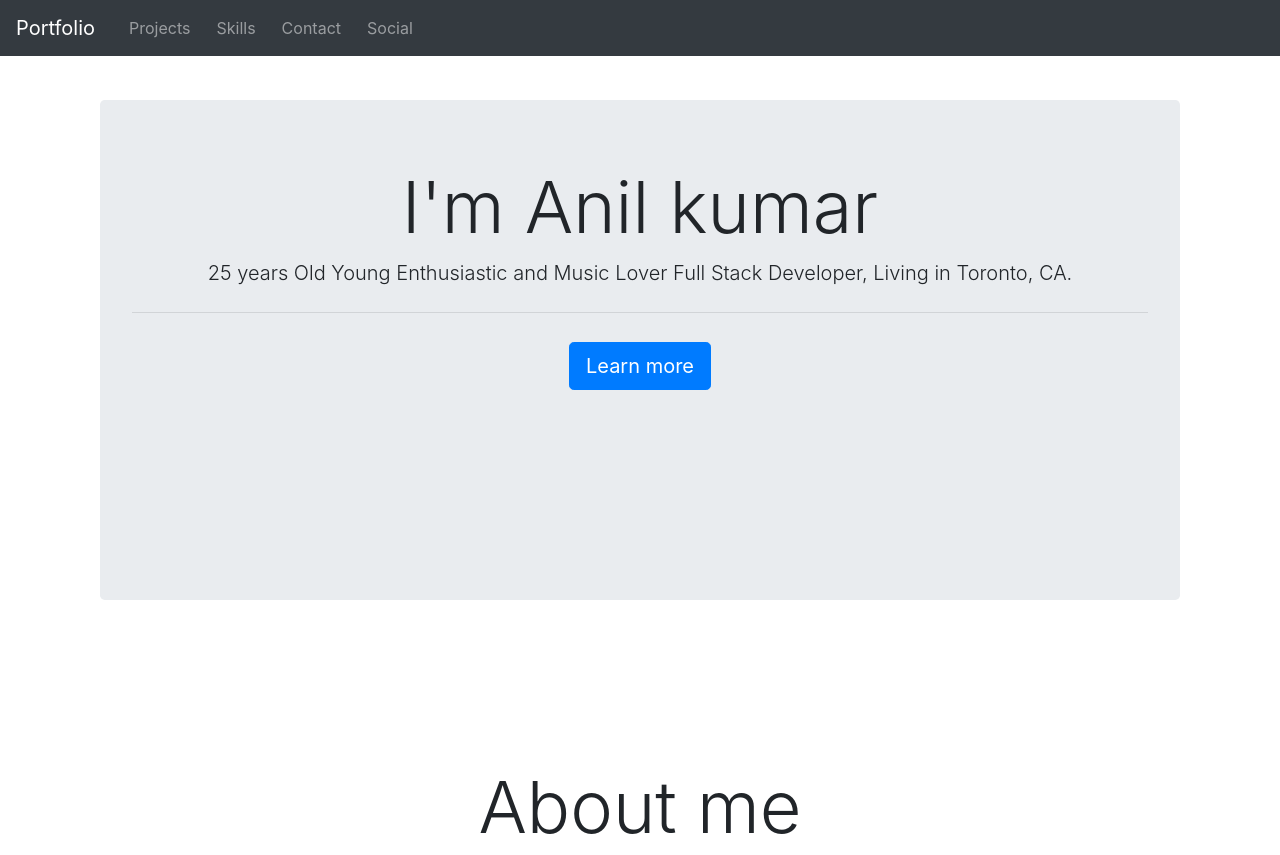
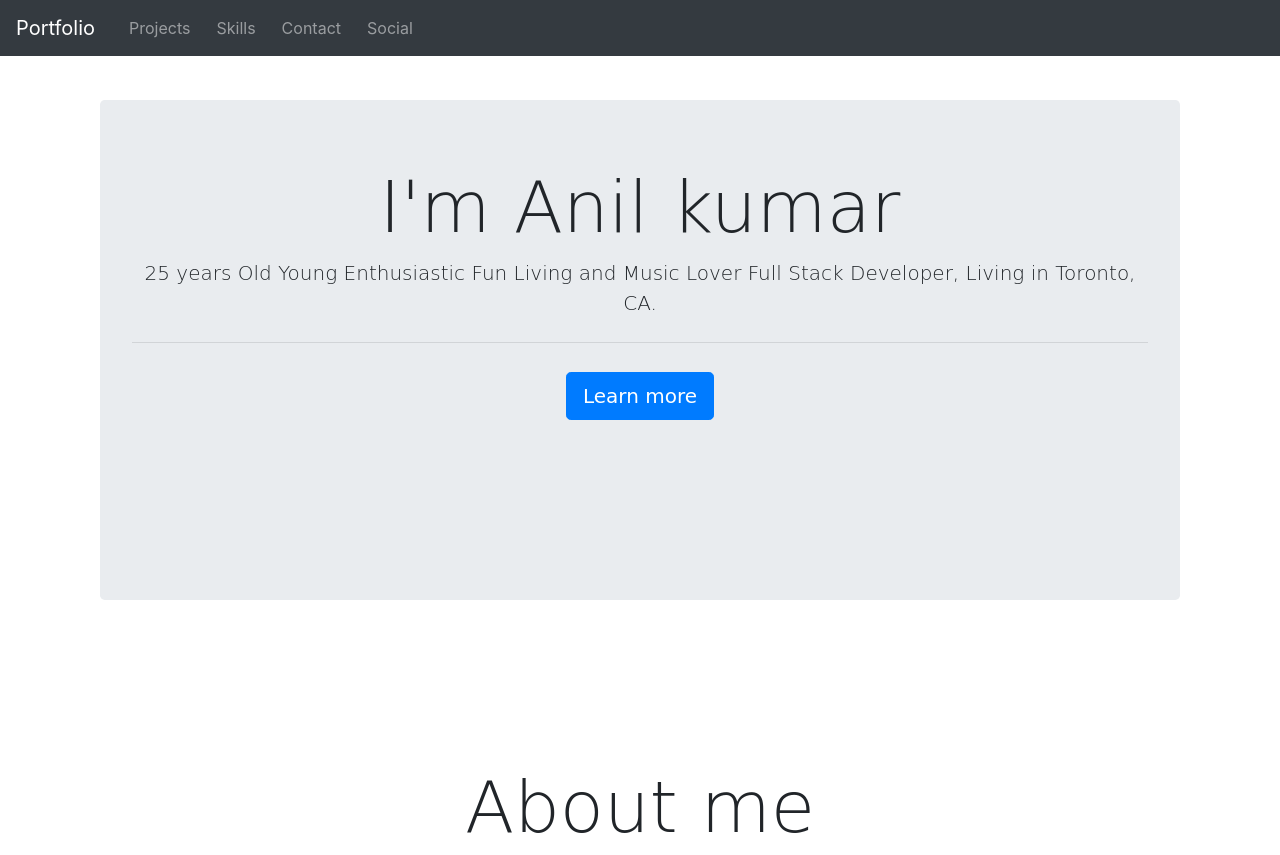
Before and after one commit to anil093/Anil-s-Portfolio, a PHP site: page / in a window 1280 px wide. Shown: the top 855 px of the page. Run offline with PHP 8.4, Linux system fonts and the light colour scheme; some libraries are stand-ins or nearby versions.

Commit message:
files added

```diff
--- a/index.html
+++ b/index.html
@@ -7,13 +7,18 @@
     <title>Document</title>
     <link rel="stylesheet" href="https://stackpath.bootstrapcdn.com/bootstrap/4.1.1/css/bootstrap.min.css" integrity="sha384-WskhaSGFgHYWDcbwN70/dfYBj47jz9qbsMId/iRN3ewGhXQFZCSftd1LZCfmhktB" crossorigin="anonymous">
     <link href="https://stackpath.bootstrapcdn.com/font-awesome/4.7.0/css/font-awesome.min.css" rel="stylesheet" integrity="sha384-wvfXpqpZZVQGK6TAh5PVlGOfQNHSoD2xbE+QkPxCAFlNEevoEH3Sl0sibVcOQVnN" crossorigin="anonymous">
+    <link rel="stylesheet"
+  href="https://cdn.jsdelivr.net/npm/animate.css@3.5.2/animate.min.css"
+  integrity="sha384-OHBBOqpYHNsIqQy8hL1U+8OXf9hH6QRxi0+EODezv82DfnZoV7qoHAZDwMwEJvSw"
+  crossorigin="anonymous">
+  <link href="https://fonts.googleapis.com/css?family=Josefin+Sans" rel="stylesheet">
     <link rel="stylesheet" href="style.css">
 </head>
 
 
 <body>
         <nav class="navbar navbar-expand-md navbar-dark fixed-top  bg-dark">
-                <a class="navbar-brand" href="#">Portfolio</a>
+                <a class="navbar-brand animated tada js-anchor-link " href="#aboutme">Portfolio</a>
                 <button class="navbar-toggler" type="button" data-toggle="collapse" data-target="#navbarColor03" aria-controls="navbarColor03" aria-expanded="false" aria-label="Toggle navigation">
                   <span class="navbar-toggler-icon"></span>
                 </button>
@@ -21,18 +26,18 @@
                 <div class="collapse navbar-collapse" "fixed-top" id="navbarColor03">
                   <ul class="navbar-nav mr-auto">
 
-                    <li class="nav-item">
-                      <a class="nav-link" href="#projects">Projects</a>
+                    <li class="nav-item animated bounceInLeft">
+                      <a  class="nav-link  js-anchor-link" href="#projects">Projects</a>
                     </li>
-                    <li class="nav-item">
-                            <a class="nav-link" href="#skills">Skills</a>
+                    <li class="nav-item animated bounceInLeft">
+                        <a  class="nav-link js-anchor-link" href="#skills">Skills</a>
                     </li>
-                    <li class="nav-item">
-                      <a class="nav-link" href="#contact">Contact</a>
+                    <li class="nav-item animated bounceInLeft">
+                      <a class="nav-link js-anchor-link" href="#contact">Contact</a>
                     </li>
 
-                    <li class="nav-item">
-                      <a class="nav-link" href="#social">Social</a>
+                    <li class="nav-item animated bounceInLeft">
+                      <a class="nav-link js-anchor-link" href="#social">Social</a>
                     </li>
 
                   </ul>
@@ -42,12 +47,12 @@
             </nav>
 
               <div class="jumbotron text-center heading">
-                    <h1 class="display-3">I'm Anil kumar</h1>
-                    <p class="lead">25 years Old Young Enthusiastic and Music Lover Full Stack Developer, Living in Toronto, CA.</p>
+                    <h1 class="display-3 animated rollIn">I'm Anil kumar</h1>
+                    <p class="lead">25 years Old Young Enthusiastic Fun Living and Music Lover Full Stack Developer, Living in Toronto, CA.</p>
                     <hr class="my-4">
                     <p></p>
                     <p class="lead">
-                      <a class="btn btn-primary btn-lg" href="#aboutme" role="button">Learn more</a>
+                      <a id= "grab" class="btn btn-primary btn-lg" href="#aboutme" role="button">Learn more</a>
                     </p>
                     <!--<img src="https://bradmangas.com/wp-content/uploads/2012/01/FHWI_8248_1600px.jpg" class="img-fluid" alt="Responsive image" width="1519px" heigth="705px"> -->
               </div>
@@ -58,8 +63,10 @@
                   <section id="aboutme">
                         <div class="about jumbotron text-center">
                         <h1 class="display-3">About me</h1>
-                        <p class="well">I am a Software designer and Database administrator with 3 long periods of scholastic experience having some expertise in programming Development and the techniques related with the procedure,
-                          <br> web Development and Database organization. . I have a Bachelors of computer applications from Panjab University, India. Right now, I am enlisted in the Web Development coding bootcamp at University of Toronto .
+                        <img src="https://pbs.twimg.com/profile_images/1007776105464393729/tPnD7IhM_400x400.jpg" class="fluid">
+
+                        <p id="text" class="well"><br>I am a Software designer and Database administrator with 3 long periods of scholastic experience having some expertise in programming Development and the techniques related with the procedure,
+                          <br> web Development and Dgit atabase organization. . I have a Bachelors of computer applications from Panjab University, India. Right now, I am enlisted in the Web Development coding bootcamp at University of Toronto .
                            <br>Graduated in Graduate Certificate which is Information Technology Solutions at Humber College spend significant time in Database Development , administration and web Development .
                            <br>A portion of the key specialized abilities I incorporate C/C++, Java, HTML, Javascript, jQuery, Ajax,API ,SQL and Node.js. Capability in various working frameworks (Windows XP/7/10 and Mobile stages – principally (iOS
                            <br>and Android) and IDEs (to be specific Eclipse, Netbeans and SQL Developer). Extra aptitudes incorporate basic reasoning, critical thinking, client administration and cooperative person.
@@ -74,19 +81,19 @@
                                 <h1 class="display-3">Projects</h1>
                                <h5> <p class="adjust">Guess Game</p></h5>
                             <a href="https://github.com/anil093/Hangman-Game"><button type="button" class="btn btn-secondary">View Code</button></a>
-                          <a href="https://anil093.github.io/Hangman-Game/assets/javascript/index.html"  ><button type="button" class="btn btn-secondary">Play Game</button></a>
+                          <a href="https://anil093.github.io/Hangman-Game/assets/javascript/index.html"  ><button type="button" class=" btn btn-secondary">Play Game</button></a>
 
                           <h5><p class="adjust"> Bookmark Application</p></h5>
                           <a href="https://github.com/anil093/BookMark-Application-"><button type="button" href=""class="btn btn-secondary">View Code</button> </a>
-                          <a href="https://anil093.github.io/BookMark-Application-/" ><button type="button" class="btn btn-secondary">BookMarks</button></a>
+                          <a href="https://anil093.github.io/BookMark-Application-/" ><button type="button" class=" btn btn-secondary">BookMarks</button></a>
 
                         <h5><p class="adjust">Face Battle</p></h5>
-                       <a href="https://github.com/mliu0506/group-project-1"><button type="button"class="btn btn-secondary">View Code</button></a>
-                       <a href="https://mliu0506.github.io/group-project-1/"><button type="button" class="btn btn-secondary">Play Game</button></a>
+                       <a href="https://github.com/mliu0506/group-project-1"><button type="button"class=" btn btn-secondary">View Code</button></a>
+                       <a href="https://mliu0506.github.io/group-project-1/"><button type="button" class=" btn btn-secondary">Play Game</button></a>
 
-                        <h5>  <P class="adjust">Chat App</P></h5><button type="button" href="https://github.com/anil093/Hangman-Game"class="btn btn-secondary">View Code</button><button type="button" class="btn btn-secondary">Chats Now</button>
-                                        <h5> <p class="adjust">Calculator</p></h5><button type="button" href="https://github.com/anil093/Hangman-Game"class="btn btn-secondary">View Code</button><button type="button" class="btn btn-secondary">Calculator</button>
-                                            <h5>   <p class="adjust">New search time</p></h5><button type="button" href="https://github.com/anil093/Hangman-Game"class="btn btn-secondary">View Code</button><button type="button" class="btn btn-secondary">Search Article</button>
+                        <h5> <P class="adjust">Chat App</P></h5><button type="button" href="https://github.com/anil093/Hangman-Game"class="btn btn-secondary">View Code</button><button type="button" class="btn btn-secondary">Chats Now</button>
+                        <h5> <p class="adjust">Calculator</p></h5><button type="button" href="https://github.com/anil093/Hangman-Game"class=" btn btn-secondary">View Code</button><button type="button" class="btn btn-secondary">Calculator</button>
+                        <h5>  <p class="adjust">New search time</p></h5><button type="button" href="https://github.com/anil093/Hangman-Game"class=" btn btn-secondary">View Code</button><button type="button" class="btn btn-secondary">Search Article</button>
                         </div>
 
                   </section>
@@ -190,7 +197,11 @@
                    </div>
                    </section>
 
+
+
                    <!-- contact-->
+                   <br>
+                   <br>
                    <div class ="container">
                   <section id="contact">
                    <div class="about jumbotron text-center">
@@ -221,5 +232,24 @@
                     </footer>
 </body>
 <script src="https://stackpath.bootstrapcdn.com/bootstrap/4.1.1/js/bootstrap.min.js" integrity="sha384-smHYKdLADwkXOn1EmN1qk/HfnUcbVRZyYmZ4qpPea6sjB/pTJ0euyQp0Mk8ck+5T" crossorigin="anonymous"></script>
-<script src="https://stackpath.bootstrapcdn.com/bootstrap/4.1.1/js/bootstrap.bundle.min.js" integrity="sha384-u/bQvRA/1bobcXlcEYpsEdFVK/vJs3+T+nXLsBYJthmdBuavHvAW6UsmqO2Gd/F9" crossorigin="anonymous"></script>
+<script
+  src="https://code.jquery.com/jquery-3.3.1.js"
+  integrity="sha256-2Kok7MbOyxpgUVvAk/HJ2jigOSYS2auK4Pfzbm7uH60="
+  crossorigin="anonymous"></script>
+<script>
+  $("#grab").on("click", function(){
+       $("#text").addClass("animated lightSpeedIn");
+  })
+
+  $('.js-anchor-link').click(function(e){
+  e.preventDefault();
+  var target = $($(this).attr('href'));
+  if(target.length){
+    var scrollTo = target.offset().top;
+    $('body, html').animate({scrollTop: scrollTo+'px'}, 800);
+  }
+});
+
+
+</script>
 </html>
--- a/style.css
+++ b/style.css
@@ -88,3 +88,18 @@ flex-wrapper {
       height:500px;
       margin:100px;
   }
+#text{
+  font-family: 'Josefin Sans', sans-serif;
+}
+.lead{
+  font-family: 'Marck Script', cursive;
+}
+h1{
+  font-family: 'Covered By Your Grace', cursive;
+}
+p{
+  font-family: 'Marck Script', cursive;
+}
+img{
+  border-radius: 50%;
+}
```
